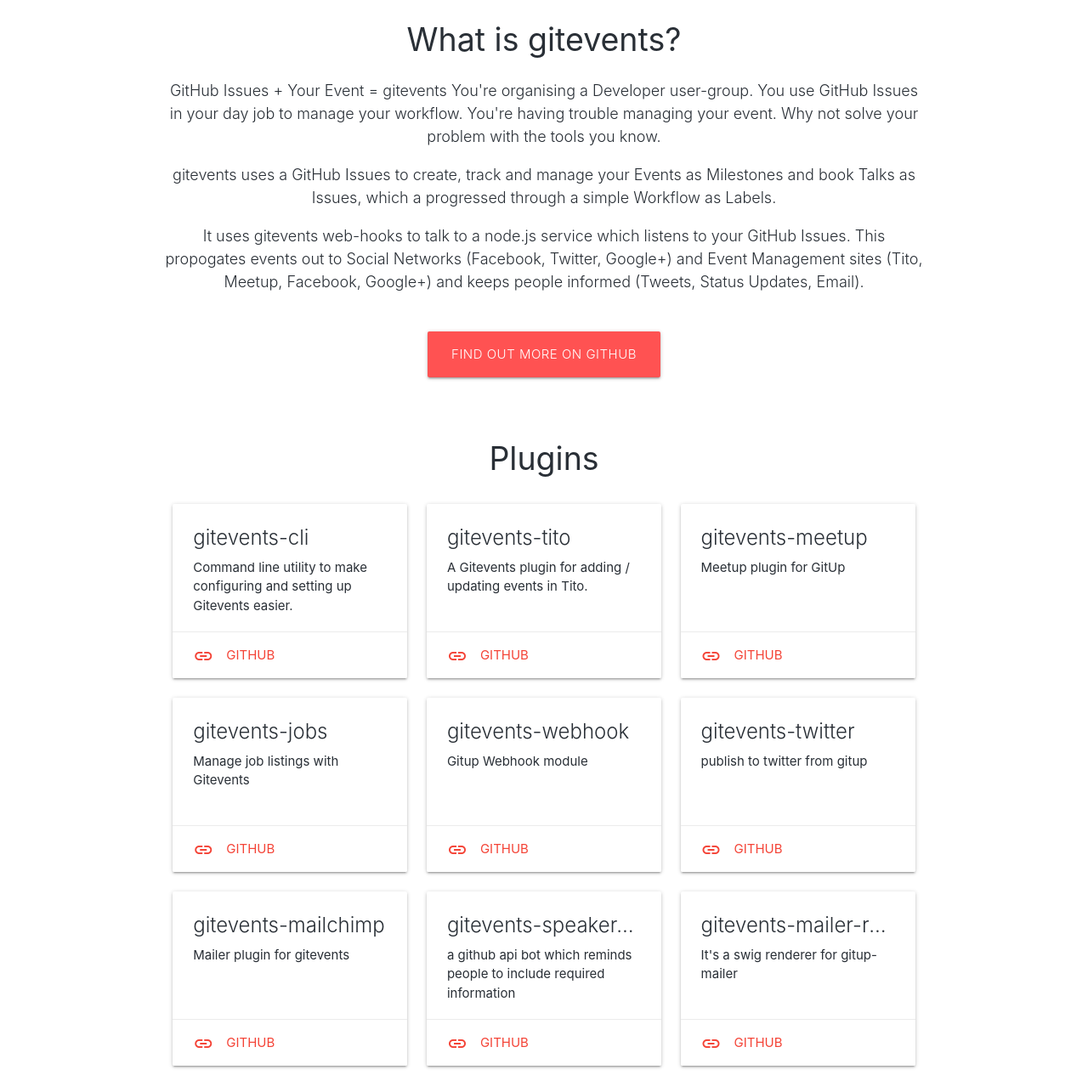
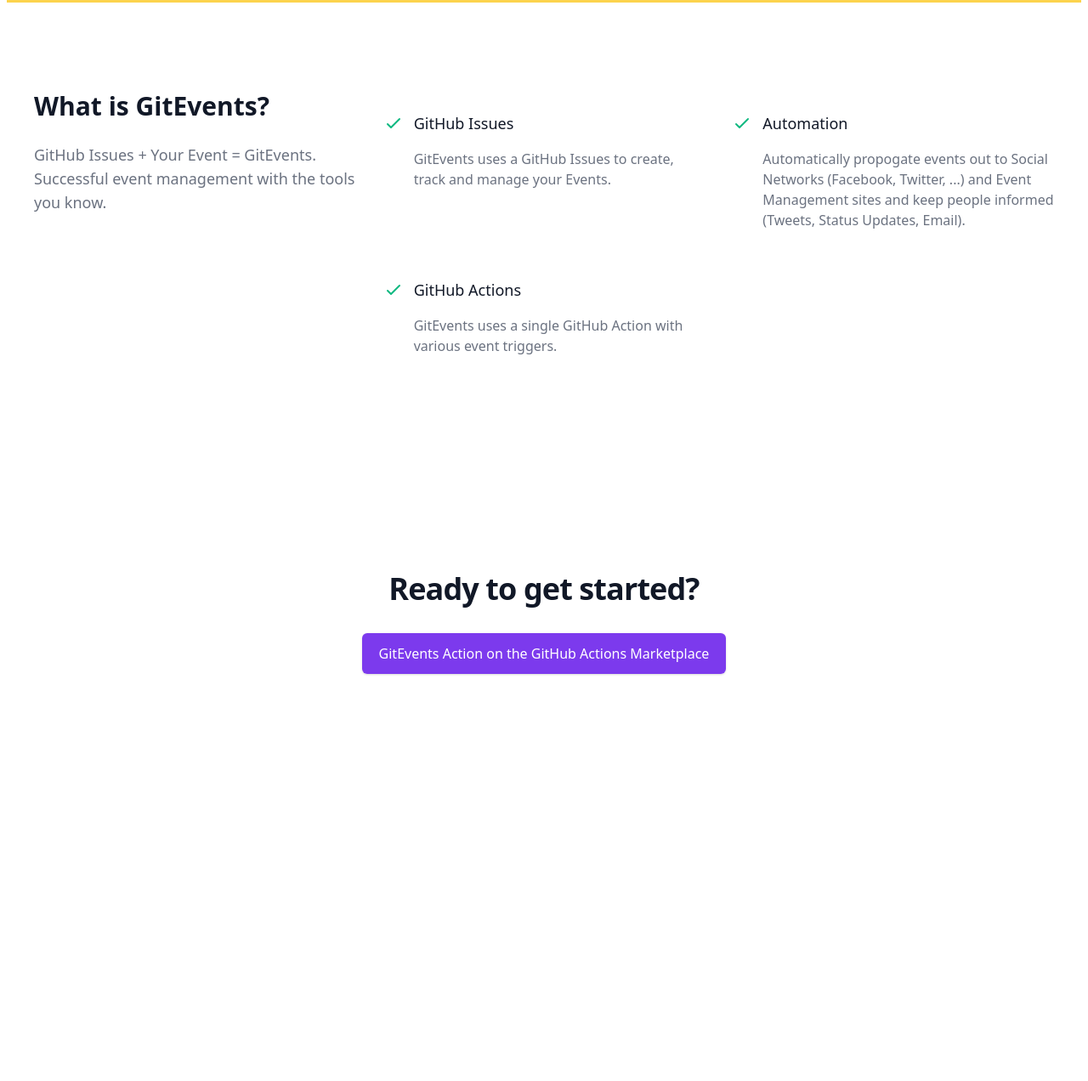
Before and after one commit to gitevents/gitevents.github.io, a website: page index.html in a window 1280 px wide. Shown: the part 479-1751 px from the top of the page at 85% size. After the commit the page ends 1344 px from the top, so only its background shows below. Drawn offline with nearby package versions, Linux system fonts and the light colour scheme.

Commit message:
feat: redo website

```diff
--- a/assets/css/styles.css
+++ /dev/null
@@ -1,67 +0,0 @@
-html {
-    color: #292F36;
-}
-
-.site-header {
-    background: linear-gradient(to top, #fdd835 0%,#ffeb3b 100%);
-    padding: 2.5rem 0;
-    text-align: center;
-}
-    .site-header__logo {
-        width: 65%;
-        max-width: 200px;
-        margin: -3rem 0;
-    }
-
-    .site-header__title {
-        margin: 1rem 0 0.3rem 0;
-    }
-
-    .site-header__tagline {
-        font-size: 2rem;
-        font-weight: 200;
-        margin: 0;
-    }
-
-.main {
-    padding: 2.5rem 0;
-    text-align: center;
-}
-    .main h1 {
-        font-size: 2.5rem;
-    }
-
-    .main > p {
-        font-size: 1.2rem;
-        font-weight: 300;
-    }
-
-    .main > p:last-of-type {
-        margin-top: 1.5rem;
-    }
-
-.plugins {
-    margin-top: 2.5rem;
-}
-
-.plugin {
-    text-align: left;
-}
-    .plugin .card-content {
-        height: 150px;
-    }
-
-@media only screen and (min-width: 601px) {
-    .site-header,
-    .main {
-        padding: 5rem 0;
-    }
-
-    .main > p:last-of-type {
-        margin-top: 3rem;
-    }
-
-    .plugins {
-        margin-top: 5rem;
-    }
-}
--- a/index.html
+++ b/index.html
@@ -1,176 +1,366 @@
 <!DOCTYPE html>
 <html lang="en-us">
   <head>
-        <meta charset="UTF-8">
-        <title>Gitevents by gitevents</title>
-        <meta name="viewport" content="width=device-width, initial-scale=1">
-
-        <link href="http://fonts.googleapis.com/icon?family=Material+Icons" rel="stylesheet">
-        <link rel="stylesheet" href="https://cdnjs.cloudflare.com/ajax/libs/materialize/0.97.5/css/materialize.min.css">
-        <link rel="stylesheet" href="assets/css/styles.css">
+    <meta charset="UTF-8" />
+    <title>GitEvents</title>
+    <meta name="viewport" content="width=device-width, initial-scale=1" />
+    <link href="/assets/css/main.css" rel="stylesheet" />
+    <script src="//unpkg.com/alpinejs" defer></script>
+    <script>
+      document.addEventListener('alpine:init', () => {
+        Alpine.store('gitevents', {
+          organization: 'cyprusjs',
+          manifest: {
+            name: 'GitEvents',
+            url: 'https://www.example.com',
+            description:
+              'GitEvents App will comment on issues, manage labels etc.',
+            redirect_url: 'https://github.com/marketplace/actions/gitevents',
+            hook_attributes: {
+              active: false,
+              url: ''
+            },
+            public: false,
+            default_permissions: {
+              issues: 'write',
+              members: 'write',
+              metadata: 'read',
+              pull_requests: 'write'
+            }
+          }
+        })
+      })
+    </script>
   </head>
 
-    <body>
-        <header class="site-header  yellow darken-1  z-depth-1">
-            <img src="assets/images/logo_black.svg" class="site-header__logo">
-            <h1 class="site-header__title">gitevents</h1>
-            <h2 class="site-header__tagline">Manage your user group with GitHub</h2>
+  <body class="font-sans">
+    <header class="bg-yellow-300">
+      <div class="max-w-7xl mx-auto py-16 px-4 sm:py-24 sm:px-6 lg:px-8">
+        <div class="text-center">
+          <img src="assets/images/logo_black.svg" class="mx-auto w-32 h-32" />
+          <h1
+            class="
+              mt-1
+              text-4xl
+              font-extrabold
+              text-gray-900
+              sm:text-5xl sm:tracking-tight
+              lg:text-6xl
+            "
+          >
+            GitEvents
+          </h1>
+          <h2 class="max-w-xl mt-5 mx-auto text-xl text-gray-700">
+            Event Management meets Issue Ops
+          </h2>
+        </div>
+      </div>
     </header>
 
-        <main class="main  container">
-            <h1 class="main__title">What is gitevents?</h1>
+    <main class="container mx-auto">
+      <div class="bg-white">
+        <div
+          class="
+            max-w-7xl
+            mx-auto
+            py-16
+            px-4
+            sm:px-6
+            lg:py-24 lg:px-8 lg:grid lg:grid-cols-3 lg:gap-x-8
+          "
+        >
+          <div>
+            <h2 class="mt-2 text-3xl font-extrabold text-gray-900">
+              What is GitEvents?
+            </h2>
+            <p class="mt-4 text-lg text-gray-500">
+              GitHub Issues + Your Event = GitEvents. Successful event
+              management with the tools you know.
+            </p>
+          </div>
+          <div class="mt-12 lg:mt-0 lg:col-span-2">
+            <dl
+              class="
+                space-y-10
+                sm:space-y-0
+                sm:grid
+                sm:grid-cols-2
+                sm:grid-rows-2
+                sm:grid-flow-col
+                sm:gap-x-6
+                sm:gap-y-10
+                lg:gap-x-8
+              "
+            >
+              <div class="relative">
+                <dt>
+                  <svg
+                    class="absolute h-6 w-6 text-green-500"
+                    xmlns="http://www.w3.org/2000/svg"
+                    fill="none"
+                    viewBox="0 0 24 24"
+                    stroke="currentColor"
+                    aria-hidden="true"
+                  >
+                    <path
+                      stroke-linecap="round"
+                      stroke-linejoin="round"
+                      stroke-width="2"
+                      d="M5 13l4 4L19 7"
+                    />
+                  </svg>
+                  <p class="ml-9 text-lg leading-6 font-medium text-gray-900">
+                    GitHub Issues
+                  </p>
+                </dt>
+                <dd class="mt-2 ml-9 text-base text-gray-500">
+                  GitEvents uses a GitHub Issues to create, track and manage
+                  your Events.
+                </dd>
+              </div>
+              <div class="relative">
+                <dt>
+                  <svg
+                    class="absolute h-6 w-6 text-green-500"
+                    xmlns="http://www.w3.org/2000/svg"
+                    fill="none"
+                    viewBox="0 0 24 24"
+                    stroke="currentColor"
+                    aria-hidden="true"
+                  >
+                    <path
+                      stroke-linecap="round"
+                      stroke-linejoin="round"
+                      stroke-width="2"
+                      d="M5 13l4 4L19 7"
+                    />
+                  </svg>
+                  <p class="ml-9 text-lg leading-6 font-medium text-gray-900">
+                    GitHub Actions
+                  </p>
+                </dt>
+                <dd class="mt-2 ml-9 text-base text-gray-500">
+                  GitEvents uses a single GitHub Action with various event
+                  triggers.
+                </dd>
+              </div>
+              <div class="relative">
+                <dt>
+                  <svg
+                    class="absolute h-6 w-6 text-green-500"
+                    xmlns="http://www.w3.org/2000/svg"
+                    fill="none"
+                    viewBox="0 0 24 24"
+                    stroke="currentColor"
+                    aria-hidden="true"
+                  >
+                    <path
+                      stroke-linecap="round"
+                      stroke-linejoin="round"
+                      stroke-width="2"
+                      d="M5 13l4 4L19 7"
+                    />
+                  </svg>
+                  <p class="ml-9 text-lg leading-6 font-medium text-gray-900">
+                    Automation
+                  </p>
+                </dt>
+                <dd class="mt-2 ml-9 text-base text-gray-500">
+                  Automatically propogate events out to Social Networks
+                  (Facebook, Twitter, ...) and Event Management sites and keep
+                  people informed (Tweets, Status Updates, Email).
+                </dd>
+              </div>
+            </dl>
+          </div>
+        </div>
+      </div>
 
-            <p>GitHub Issues + Your Event = gitevents You're organising a Developer user-group. You use GitHub Issues in your day job to manage your workflow. You're having trouble managing your event. Why not solve your problem with the tools you know.</p>
-
-            <p>gitevents uses a GitHub Issues to create, track and manage your Events as Milestones and book Talks as Issues, which a progressed through a simple Workflow as Labels.</p>
-
-            <p>It uses gitevents web-hooks to talk to a node.js service which listens to your GitHub Issues. This propogates events out to Social Networks (Facebook, Twitter, Google+) and Event Management sites (Tito, Meetup, Facebook, Google+) and keeps people informed (Tweets, Status Updates, Email).</p>
-
-            <p><a href="http://github.com/gitevents" class="waves-effect  waves-light  red  accent-2  btn-large">Find out more on Github</a></p>
-
-            <section class="plugins">
-                <h1>Plugins</h1>
-
-                <div class="row">
-                    <div class="col s12 m6 l4">
-                        <article class="plugin  card  hoverable">
-                            <div class="card-content">
-                                <span class="card-title  truncate">gitevents-cli</span>
-                                <p>Command line utility to make configuring and setting up Gitevents easier.</p>
-                            </div>
-                            <div class="card-action">
-                                <a href="https://github.com/gitevents/gitevents-cli" class="red-text  accent-2-text">
-                                    <i class="material-icons  left">link</i>
-                                    GitHub
+      <div class="bg-white">
+        <div
+          class="
+            max-w-7xl
+            mx-auto
+            text-center
+            py-12
+            px-4
+            sm:px-6
+            lg:py-16 lg:px-8
+          "
+        >
+          <h2
+            class="
+              text-3xl
+              font-extrabold
+              tracking-tight
+              text-gray-900
+              sm:text-4xl
+            "
+          >
+            <span class="block">Ready to get started?</span>
+          </h2>
+          <div class="mt-8 flex justify-center">
+            <div class="inline-flex rounded-md shadow">
+              <a
+                href="https://github.com/marketplace/actions/gitevents"
+                class="
+                  inline-flex
+                  items-center
+                  justify-center
+                  no-underline
+                  px-5
+                  py-3
+                  border border-transparent
+                  text-base
+                  font-medium
+                  rounded-md
+                  text-white
+                  bg-purple-600
+                  hover:bg-purple-700
+                "
+              >
+                GitEvents Action on the GitHub Actions Marketplace
               </a>
             </div>
-                        </article>
+            <div class="hidden ml-3 inline-flex">
+              <a
+                href="#github-app"
+                class="
+                  inline-flex
+                  items-center
+                  justify-center
+                  px-5
+                  py-3
+                  no-underline
+                  border border-transparent
+                  text-base
+                  font-medium
+                  rounded-md
+                  text-purple-700
+                  bg-purple-100
+                  hover:bg-purple-200
+                "
+              >
+                Install the GitHub App
+              </a>
+            </div>
+          </div>
+        </div>
       </div>
 
-                    <div class="col s12 m6 l4">
-                        <article class="plugin  card  hoverable">
-                            <div class="card-content">
-                                <span class="card-title  truncate">gitevents-tito</span>
-                                <p>A Gitevents plugin for adding / updating events in Tito.</p>
-                            </div>
-                            <div class="card-action">
-                                <a href="https://github.com/gitevents/gitevents-tito" class="red-text  accent-2-text">
-                                    <i class="material-icons  left">link</i>
-                                    GitHub
-                                </a>
-                            </div>
-                        </article>
+      <section
+        class="hidden max-w-lg mx-auto bg-white github-app mt-8"
+        id="github-app"
+      >
+        <form
+          x-data
+          x-bind:action="'https://github.com/organizations/' + $store.gitevents.organization + '/settings/apps/new?state=' + Math.random().toString(36).replace(/[^a-z]+/g, '').substr(0, 6);"
+          method="post"
+          class="space-y-8 divide-y divide-gray-200"
+        >
+          <div class="space-y-8 divide-y divide-gray-200 sm:space-y-5">
+            <div>
+              <div>
+                <h3 class="text-lg leading-6 font-medium text-gray-900">
+                  GitHub App Installation Helper
+                </h3>
+                <p class="mt-1 max-w-2xl text-sm text-gray-500">
+                  Enter the Organization name (ie "<strong
+                    x-data
+                    x-text="$store.gitevents.organization"
+                  ></strong
+                  >") where you want to install GitEvents. You will be
+                  redirected to GitHub.com to create the App.
+                </p>
               </div>
 
-                    <div class="col s12 m6 l4">
-                        <article class="plugin  card  hoverable">
-                            <div class="card-content">
-                                <span class="card-title  truncate">gitevents-meetup</span>
-                                <p>Meetup plugin for GitUp</p>
-                            </div>
-                            <div class="card-action">
-                                <a href="https://github.com/gitevents/gitevents-meetup" class="red-text  accent-2-text">
-                                    <i class="material-icons  left">link</i>
-                                    GitHub
-                                </a>
-                            </div>
-                        </article>
-                    </div>
-
-                    <div class="col s12 m6 l4">
-                        <article class="plugin  card  hoverable">
-                            <div class="card-content">
-                                <span class="card-title  truncate">gitevents-jobs</span>
-                                <p>Manage job listings with Gitevents</p>
-                            </div>
-                            <div class="card-action">
-                                <a href="https://github.com/gitevents/gitevents-jobs" class="red-text  accent-2-text">
-                                    <i class="material-icons  left">link</i>
-                                    GitHub
-                                </a>
-                            </div>
-                        </article>
-                    </div>
-
-                    <div class="col s12 m6 l4">
-                        <article class="plugin  card  hoverable">
-                            <div class="card-content">
-                                <span class="card-title  truncate">gitevents-webhook</span>
-                                <p>Gitup Webhook module</p>
-                            </div>
-                            <div class="card-action">
-                                <a href="https://github.com/gitevents/gitevents-webhook" class="red-text  accent-2-text">
-                                    <i class="material-icons  left">link</i>
-                                    GitHub
-                                </a>
-                            </div>
-                        </article>
-                    </div>
-
-                    <div class="col s12 m6 l4">
-                        <article class="plugin  card  hoverable">
-                            <div class="card-content">
-                                <span class="card-title  truncate">gitevents-twitter</span>
-                                <p>publish to twitter from gitup</p>
-                            </div>
-                            <div class="card-action">
-                                <a href="https://github.com/gitevents/gitevents-twitter" class="red-text  accent-2-text">
-                                    <i class="material-icons  left">link</i>
-                                    GitHub
-                                </a>
-                            </div>
-                        </article>
-                    </div>
-
-                    <div class="col s12 m6 l4">
-                        <article class="plugin  card  hoverable">
-                            <div class="card-content">
-                                <span class="card-title  truncate">gitevents-mailchimp</span>
-                                <p>Mailer plugin for gitevents</p>
-                            </div>
-                            <div class="card-action">
-                                <a href="https://github.com/gitevents/gitevents-mailchimp" class="red-text  accent-2-text">
-                                    <i class="material-icons  left">link</i>
-                                    GitHub
-                                </a>
-                            </div>
-                        </article>
-                    </div>
-
-                    <div class="col s12 m6 l4">
-                        <article class="plugin  card  hoverable">
-                            <div class="card-content">
-                                <span class="card-title truncate">gitevents-speaker-validation</span>
-                                <p>a github api bot which reminds people to include required information</p>
-                            </div>
-                            <div class="card-action">
-                                <a href="https://github.com/gitevents/gitevents-speaker-validation" class="red-text  accent-2-text">
-                                    <i class="material-icons  left">link</i>
-                                    GitHub
-                                </a>
-                            </div>
-                        </article>
-                    </div>
-
-                    <div class="col s12 m6 l4">
-                        <article class="plugin  card  hoverable">
-                            <div class="card-content">
-                                <span class="card-title  truncate">gitevents-mailer-renderer-swig</span>
-                                <p>It's a swig renderer for gitup-mailer</p>
-                            </div>
-                            <div class="card-action">
-                                <a href="https://github.com/gitevents/gitevents-mailer-renderer-swig" class="red-text  accent-2-text">
-                                    <i class="material-icons  left">link</i>
-                                    GitHub
-                                </a>
-                            </div>
-                        </article>
+              <div class="mt-6 sm:mt-5 space-y-6 sm:space-y-5">
+                <div
+                  class="
+                    sm:grid
+                    sm:grid-cols-3
+                    sm:gap-4
+                    sm:items-start
+                    sm:border-t
+                    sm:border-gray-200
+                    sm:pt-5
+                  "
+                >
+                  <label
+                    for="username"
+                    class="
+                      block
+                      text-sm
+                      font-medium
+                      text-gray-700
+                      sm:mt-px sm:pt-2
+                    "
+                  >
+                    Organization Name
+                  </label>
+                  <div class="mt-1 sm:mt-0 sm:col-span-2">
+                    <div class="max-w-lg rounded-md shadow-sm">
+                      <input
+                        x-data
+                        type="text"
+                        name="organization"
+                        id="organization"
+                        x-bind:placeholder="$store.gitevents.organization"
+                        class="
+                          block
+                          w-full
+                          focus:ring-purple-500 focus:border-purple-500
+                          min-w-0
+                          shadow-0
+                          outline-0
+                          rounded-none
+                          sm:text-sm
+                          border-gray-300
+                        "
+                      />
+                      <input
+                        x-data
+                        :value="JSON.stringify($store.gitevents.manifest)"
+                        type="hidden"
+                        name="manifest"
+                        id="manifest"
+                      />
                     </div>
                   </div>
+                </div>
+              </div>
+            </div>
+          </div>
+          <div class="pt-5">
+            <div class="flex justify-end">
+              <button
+                type="submit"
+                class="
+                  ml-3
+                  inline-flex
+                  justify-center
+                  py-2
+                  px-4
+                  border border-transparent
+                  shadow-sm
+                  text-lg
+                  font-medium
+                  rounded-md
+                  text-white
+                  bg-purple-600
+                  hover:bg-purple-700
+                  focus:outline-none
+                  focus:ring-2
+                  focus:ring-offset-2
+                  focus:ring-purple-500
+                "
+              >
+                Go to GitHub.com
+              </button>
+            </div>
+          </div>
+        </form>
       </section>
     </main>
-
-        <script type="text/javascript" src="https://code.jquery.com/jquery-2.1.1.min.js"></script>
-        <script src="https://cdnjs.cloudflare.com/ajax/libs/materialize/0.97.5/js/materialize.min.js"></script>
   </body>
 </html>
```
Also changed, not shown: package.json (+19 -13 lines), windi.config.js (added, +11 -0 lines), assets/css/main.css (added), 1 other file. Lines whose indentation alone changed are shown as unchanged.
